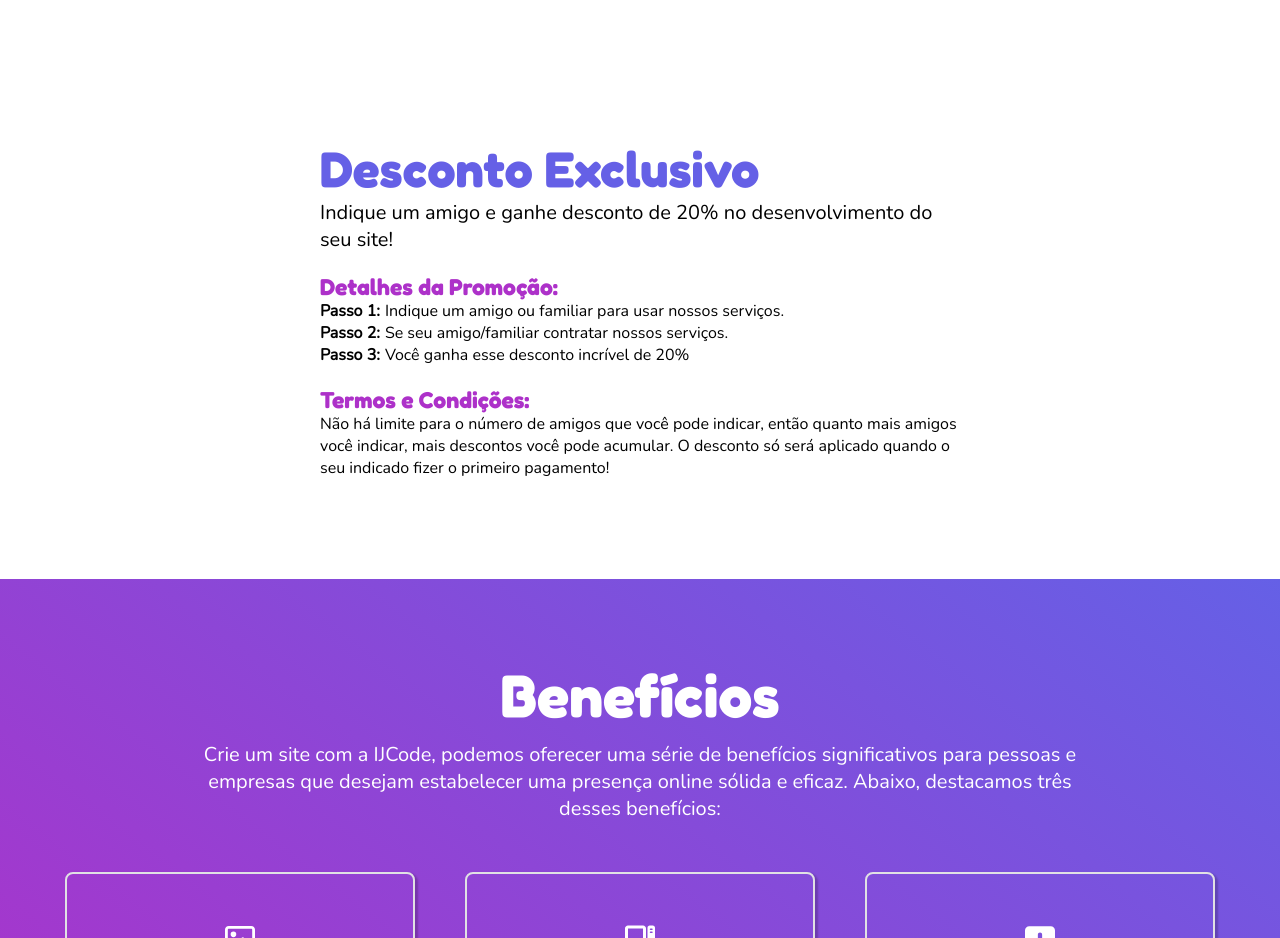
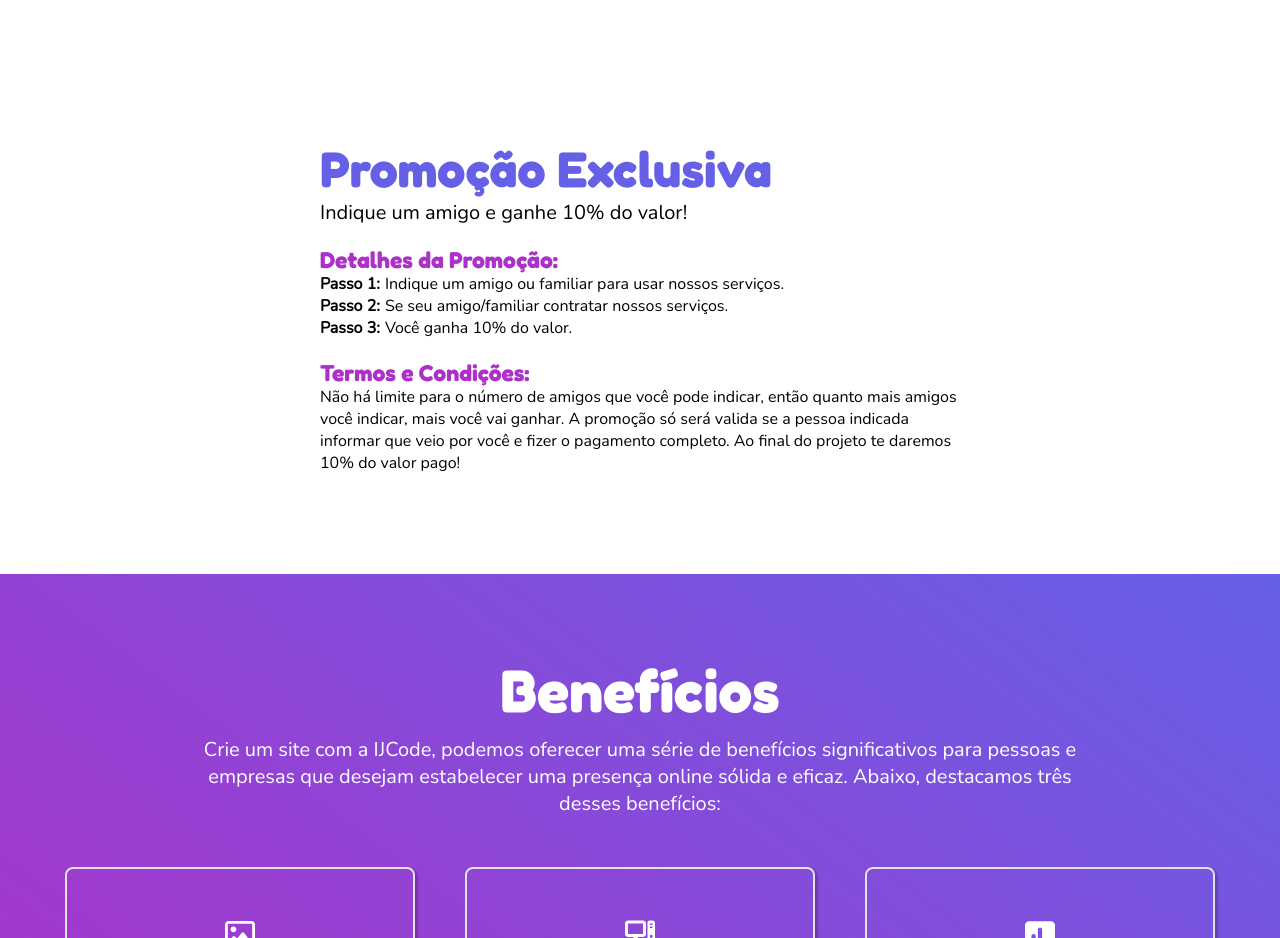
Before and after one commit to ijcodetecnologia/IJCode, a Next.js app: page / in a window 1280 px wide. Shown: the part 1680-2618 px from the top of the page. Built offline with nearby package versions, Linux system fonts and the light colour scheme.

Commit message:
incluido promoção

```diff
--- a/src/components/Sections/promoção/Promocao.js
+++ b/src/components/Sections/promoção/Promocao.js
@@ -9,17 +9,16 @@ const Promocao = () => {
       <Fade left>
         <div className={styles.caixaimgpromocao}>
           <div className={styles.imgpromocao}>
-            <img src="./img/img-desconto.png" alt="" />
+            <img src="./img/img-indicacao.png" alt="" />
           </div>
         </div>
       </Fade>
 
       <div className={styles.textopromocao}>
         <Fade right>
-          <h2>Desconto Exclusivo</h2>
+          <h2>Promoção Exclusiva</h2>
           <p className={styles.ppromocao}>
-            Indique um amigo e ganhe desconto de 20% no desenvolvimento do seu
-            site!
+            Indique um amigo e ganhe 10% do valor!
           </p>
 
           <h3>Detalhes da Promoção:</h3>
@@ -34,16 +33,15 @@ const Promocao = () => {
             </li>
             <li>
               <p className={styles.passospromocao}>Passo 3:</p>
-              <p>Você ganha esse desconto incrível de 20%</p>
+              <p>Você ganha 10% do valor.</p>
             </li>
           </ul>
 
           <h3>Termos e Condições:</h3>
           <p>
             Não há limite para o número de amigos que você pode indicar, então
-            quanto mais amigos você indicar, mais descontos você pode acumular.
-            O desconto só será aplicado quando o seu indicado fizer o primeiro
-            pagamento!
+            quanto mais amigos você indicar, mais você vai ganhar.
+            A promoção só será valida se a pessoa indicada informar que veio por você e fizer o pagamento completo. Ao final do projeto te daremos 10% do valor pago!
           </p>
         </Fade>
       </div>
```
Also changed, not shown: public/img/img-indicacao.png (added).
